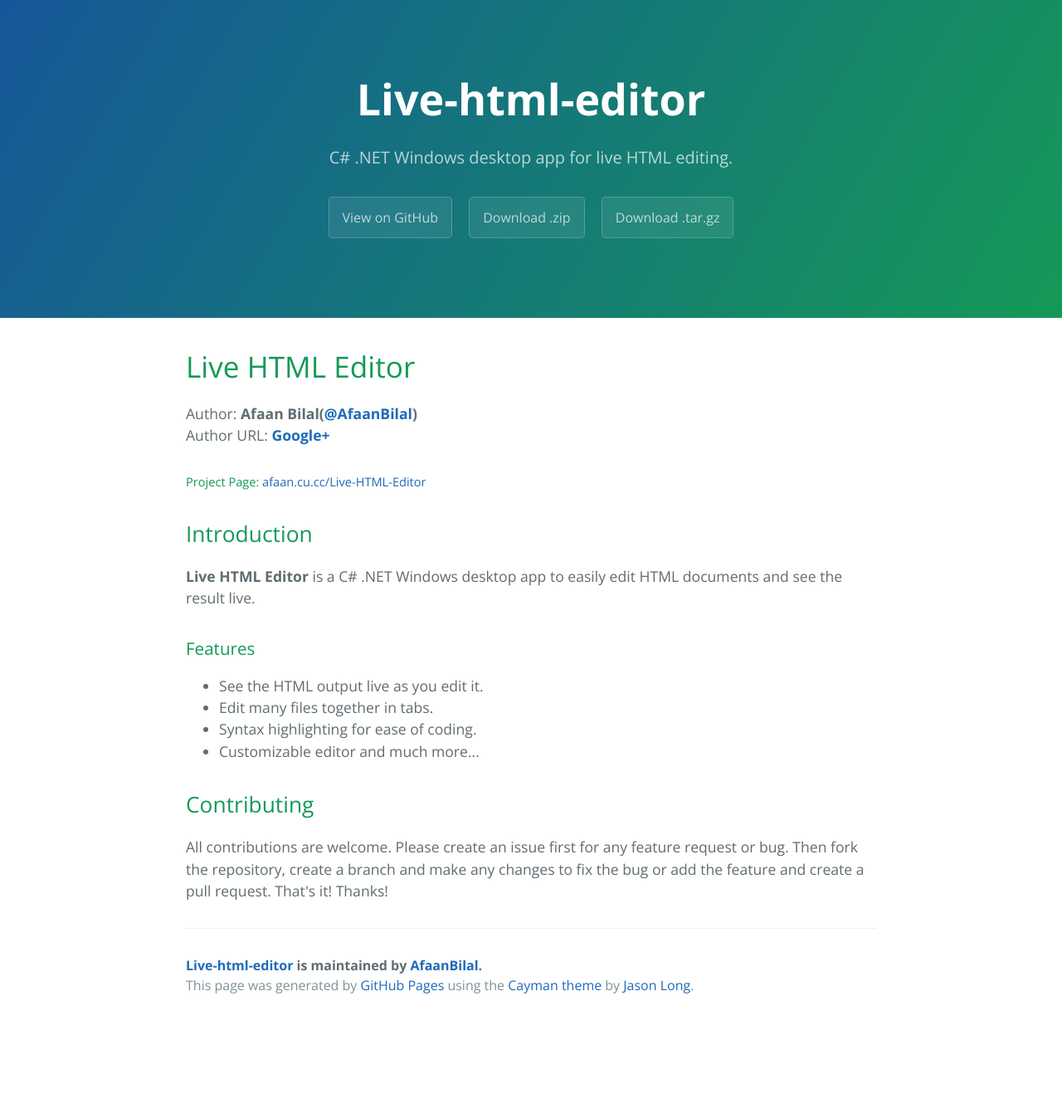
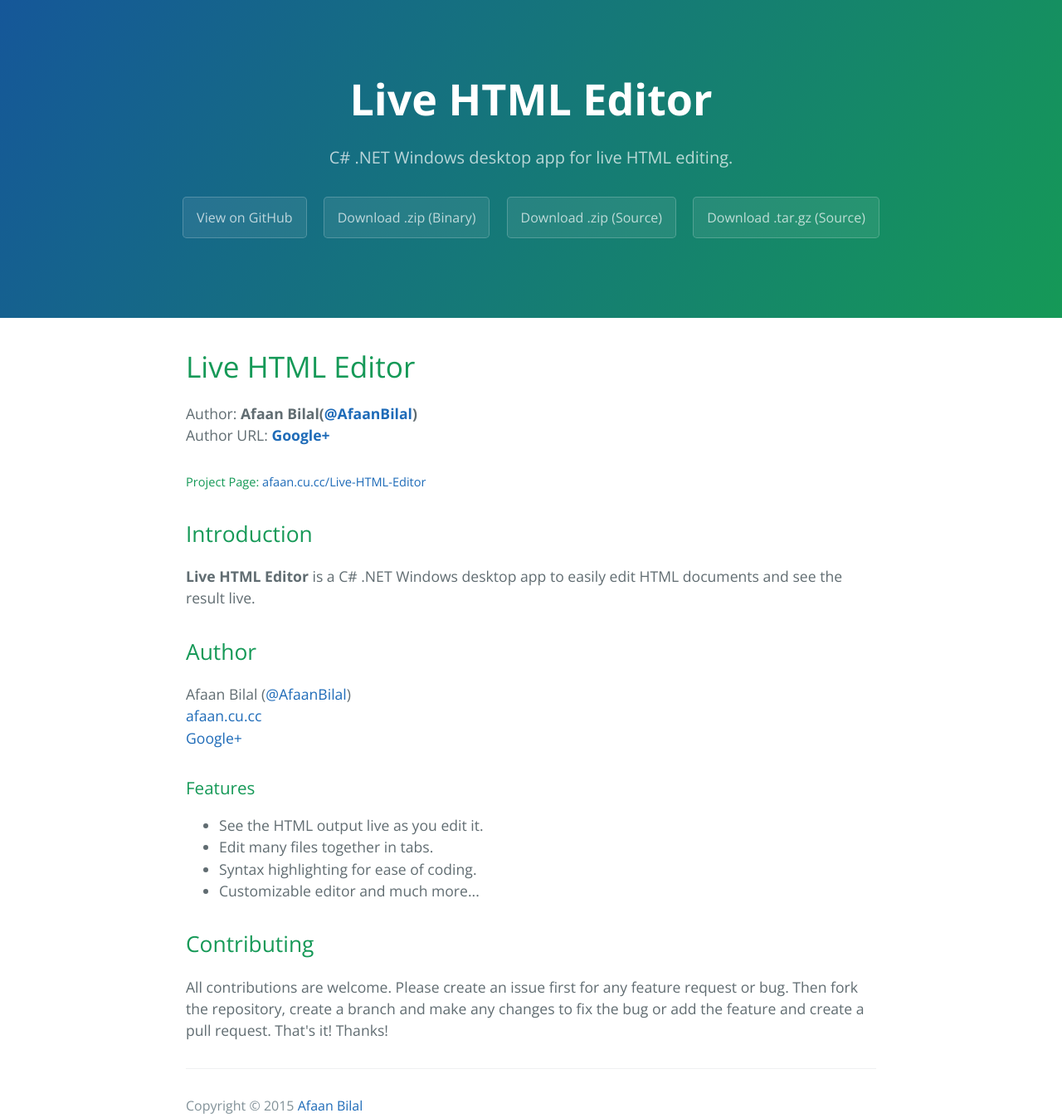
Before and after one commit to AfaanBilal/Live-HTML-Editor, a plain HTML site: page index.html in a window 1280 px wide. Shown: the whole page at 83% size. Before the commit the page ends 1231 px from the top, so only its background shows below. Drawn offline with nearby package versions, Linux system fonts and the light colour scheme.

Commit message:
Updated index.html

```diff
--- a/index.html
+++ b/index.html
@@ -4,6 +4,8 @@
     <meta charset="UTF-8">
     <title>Live-html-editor by AfaanBilal</title>
     <meta name="viewport" content="width=device-width, initial-scale=1">
+    <meta name="author" content="Afaan Bilal">
+    <link rel="shortcut icon" href="images/favicon.png">
     <link rel="stylesheet" type="text/css" href="stylesheets/normalize.css" media="screen">
     <link href='https://fonts.googleapis.com/css?family=Open+Sans:400,700' rel='stylesheet' type='text/css'>
     <link rel="stylesheet" type="text/css" href="stylesheets/stylesheet.css" media="screen">
@@ -11,11 +13,12 @@
   </head>
   <body>
     <section class="page-header">
-      <h1 class="project-name">Live-html-editor</h1>
+      <h1 class="project-name">Live HTML Editor</h1>
       <h2 class="project-tagline">C# .NET Windows desktop app for live HTML editing.</h2>
       <a href="https://github.com/AfaanBilal/Live-HTML-Editor" class="btn">View on GitHub</a>
-      <a href="https://github.com/AfaanBilal/Live-HTML-Editor/zipball/master" class="btn">Download .zip</a>
-      <a href="https://github.com/AfaanBilal/Live-HTML-Editor/tarball/master" class="btn">Download .tar.gz</a>
+      <a href="https://github.com/AfaanBilal/Live-HTML-Editor/pre-built/LiveHTMLEditor.zip" class="btn">Download .zip (Binary)</a>
+      <a href="https://github.com/AfaanBilal/Live-HTML-Editor/zipball/master" class="btn">Download .zip (Source)</a>
+      <a href="https://github.com/AfaanBilal/Live-HTML-Editor/tarball/master" class="btn">Download .tar.gz (Source)</a>
     </section>
 
     <section class="main-content">
@@ -34,6 +37,13 @@ Author URL: <strong><a href="https://google.com/+AfaanBilal">Google+</a></strong
 
 <p><strong>Live HTML Editor</strong> is a C# .NET Windows desktop app to easily edit HTML documents and
 see the result live. </p>
+
+<h2>
+<a id="author" class="anchor" href="#author" aria-hidden="true"><span class="octicon octicon-link"></span></a>Author</h2>
+
+<p>Afaan Bilal (<a href="https://github.com/AfaanBilal" class="user-mention">@AfaanBilal</a>)<br>
+<a href="http://afaan.cu.cc">afaan.cu.cc</a><br>
+<a href="https://google.com/+AfaanBilal">Google+</a>  </p>
 
 <h3>
 <a id="features" class="anchor" href="#features" aria-hidden="true"><span class="octicon octicon-link"></span></a>Features</h3>
@@ -54,9 +64,7 @@ or add the feature and create a pull request. That's it!
 Thanks!</p>
 
       <footer class="site-footer">
-        <span class="site-footer-owner"><a href="https://github.com/AfaanBilal/Live-HTML-Editor">Live-html-editor</a> is maintained by <a href="https://github.com/AfaanBilal">AfaanBilal</a>.</span>
-
-        <span class="site-footer-credits">This page was generated by <a href="https://pages.github.com">GitHub Pages</a> using the <a href="https://github.com/jasonlong/cayman-theme">Cayman theme</a> by <a href="https://twitter.com/jasonlong">Jason Long</a>.</span>
+        <span class="site-footer-credits">Copyright &copy; <script>document.write(new Date().getFullYear());</script> <a href="http://afaan.cu.cc">Afaan Bilal</a></span>
       </footer>
 
     </section>
```
